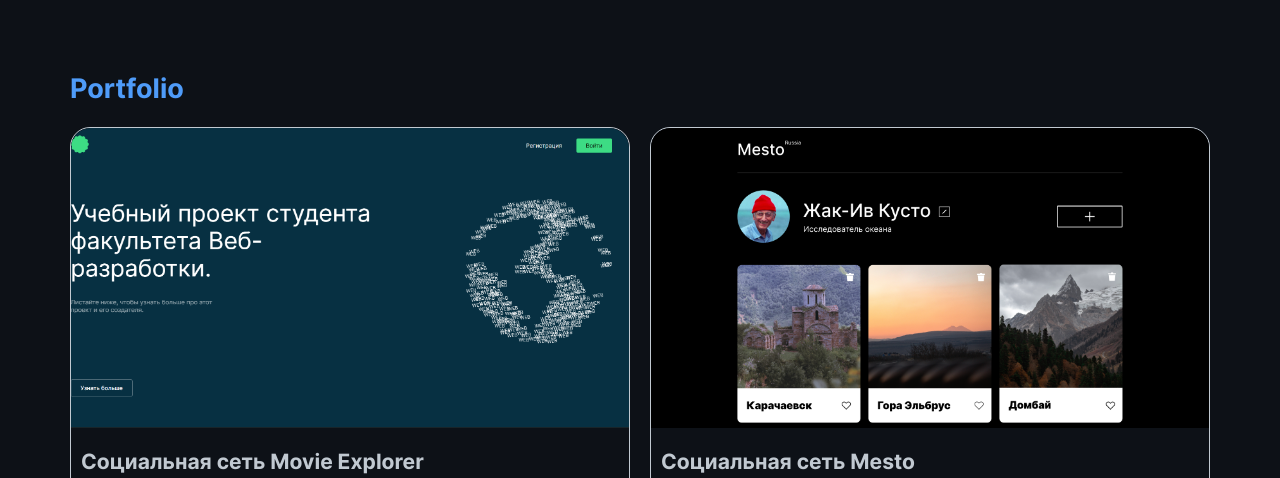
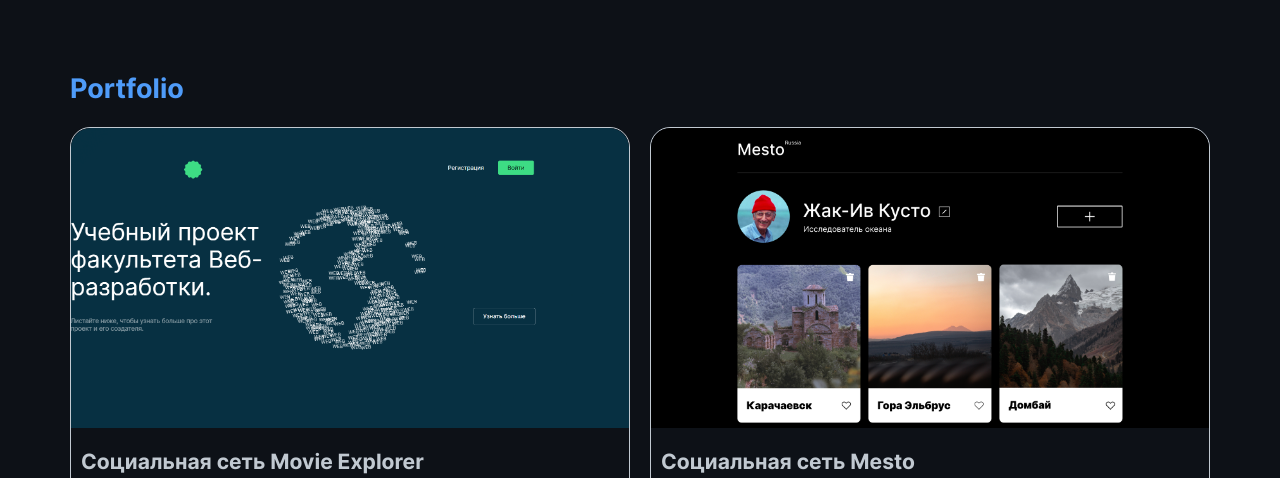
Before and after one commit to SergeiAmpilov/ampse30, a React (Create React App) app: page / in a window 1280 px wide. Shown: the part 788-1266 px from the top of the page. Built offline with nearby package versions, Linux system fonts and the light colour scheme.

Commit message:
fix case img

```diff
--- a/src/Data/Cases.data.ts
+++ b/src/Data/Cases.data.ts
@@ -16,7 +16,7 @@ export const CASES_DATA: Case[]  = [
   {
     index: 10,
     title: 'Социальная сеть Movie Explorer',
-    img: 'movie.png',
+    img: 'movie2.png',
     description: 'Социальная сеть для поиска фильмов из публичного каталога. После регистрации пользователи могут добалять фильмы в избранное! Также, есть статическая страница-портфолио.',
     techs: ['HTML', 'CSS', 'Javascript', 'React', 'Node.js', 'Express.js', 'MongoDB'],
     links: [
```
Also changed, not shown: public/images/movie2.png (added).
